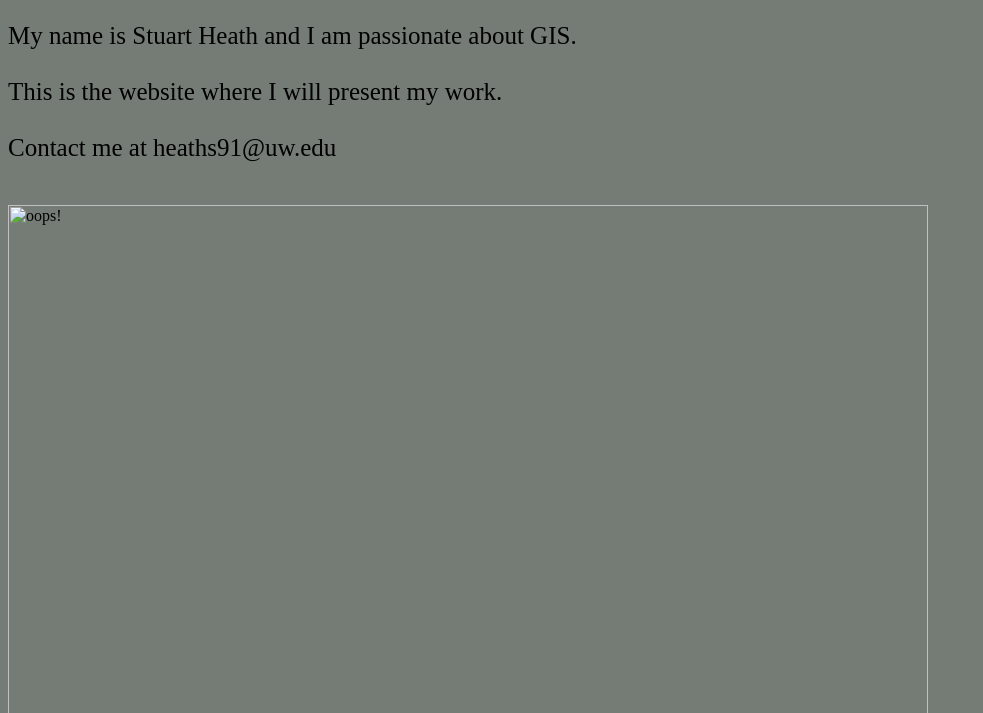
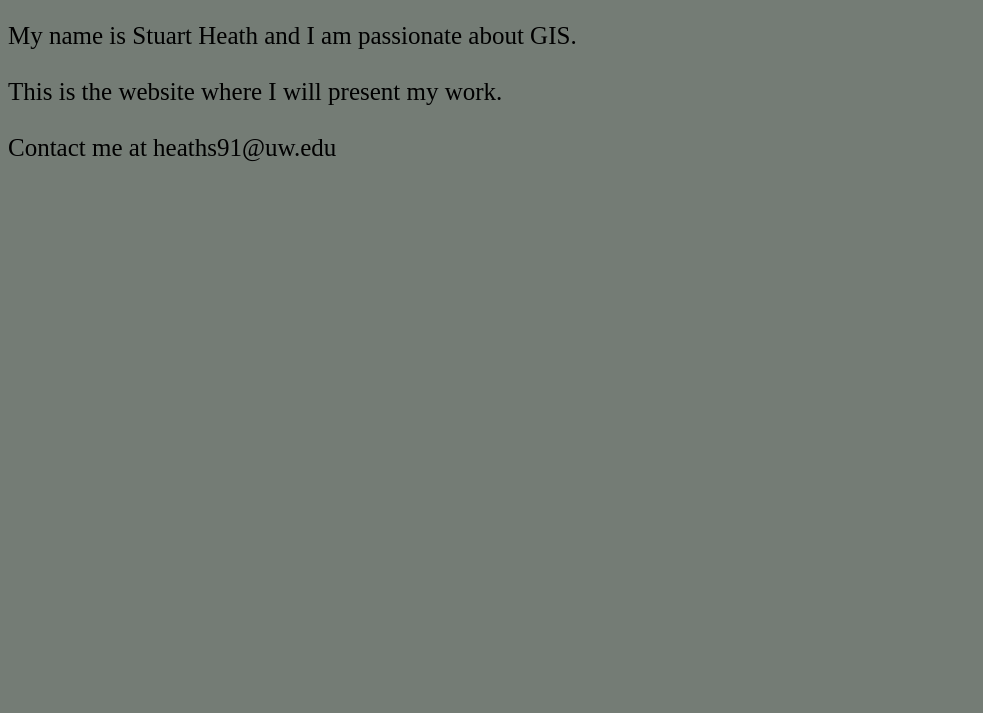
Before and after one commit to heaths91/lab1, a plain HTML site: page index.html in a window 1280 px wide. Shown: the part 87-800 px from the top of the page, without its empty margins (0-983 px from the left). Drawn offline with Linux system fonts and the light colour scheme.

Commit message:
Update index.html

```diff
--- a/index.html
+++ b/index.html
@@ -16,9 +16,7 @@
 <p>My name is Stuart Heath and I am passionate about GIS.<br><br>
 	This is the website where I will present my work.<br><br>
 Contact me at heaths91@uw.edu</p>
-<br>
 
-<img src="images/ingalls.jp" alt="oops!" style="width:920px;height:690px;">
 <!--this will call my java script file-->
 <script src="scripts/script.js"></script>
 
```
